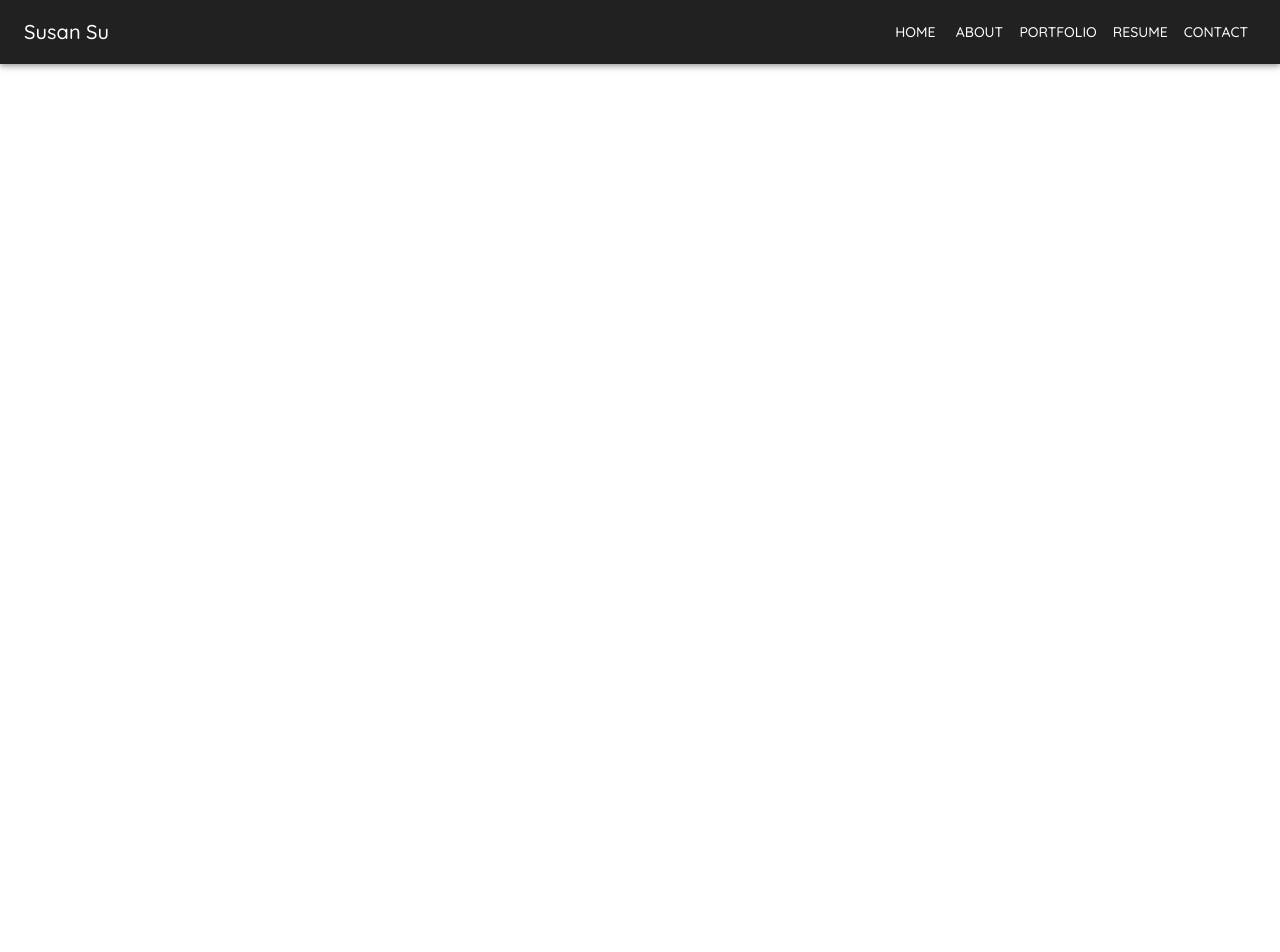
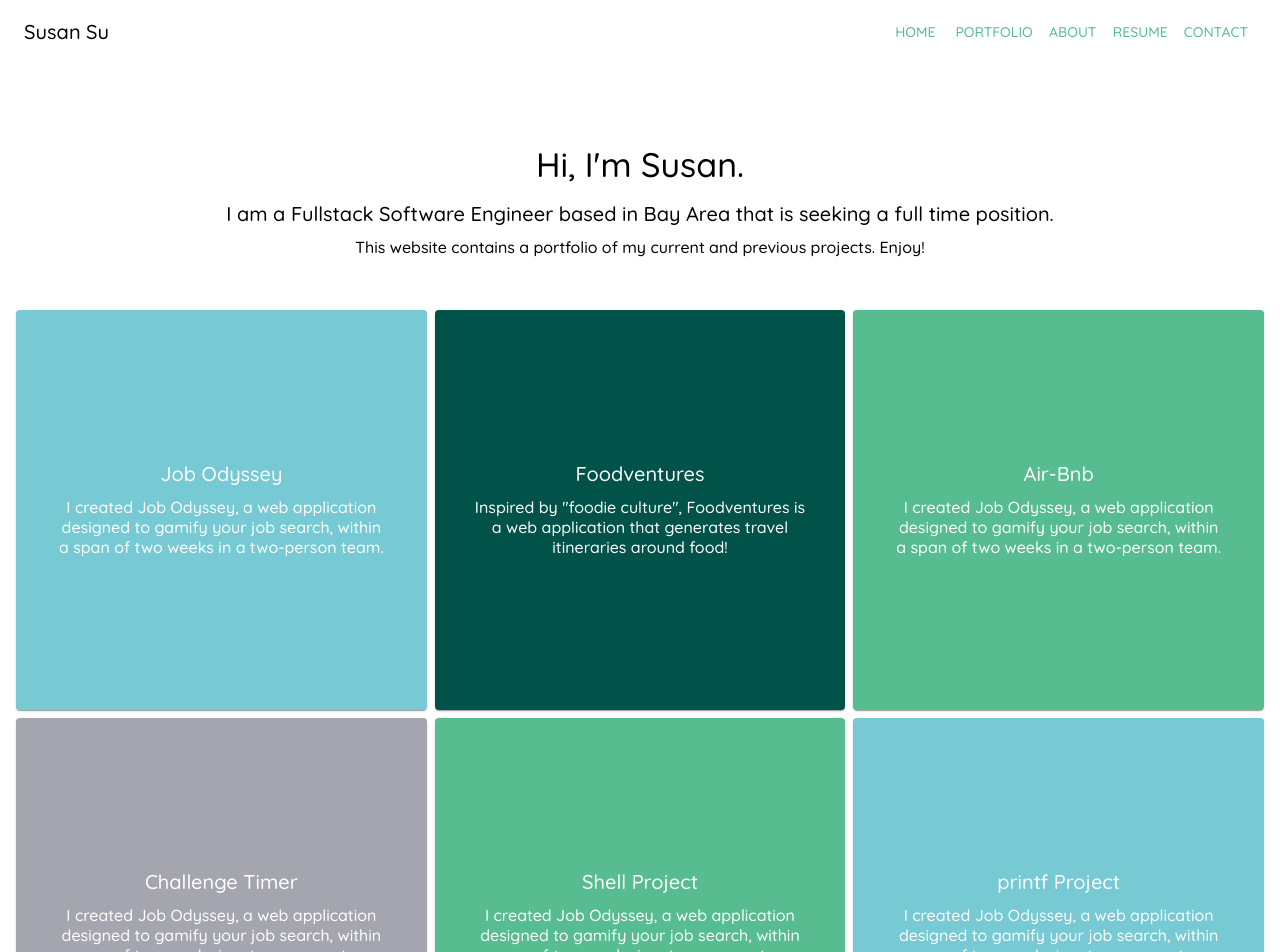
Before and after one commit to suhearsawho/suhearsawho.github.io, a React (Create React App) app: page / in a window 1280 px wide. Shown: the top 952 px of the page. Before the commit the page ends 800 px from the top, so only its background shows below. Built offline with nearby package versions, Linux system fonts and the light colour scheme.

Commit message:
More additions to the portfolio

```diff
--- a/package.json
+++ b/package.json
@@ -8,7 +8,10 @@
     "react": "^16.8.6",
     "react-dom": "^16.8.6",
     "react-icons": "^3.7.0",
-    "react-scripts": "3.0.1"
+    "react-router-dom": "^5.0.1",
+    "react-router-hash-link": "^1.2.1",
+    "react-scripts": "3.0.1",
+    "react-transition-group": "^4.1.1"
   },
   "scripts": {
     "start": "react-scripts start",
--- a/src/App.js
+++ b/src/App.js
@@ -1,23 +1,23 @@
 import React from 'react';
+import { BrowserRouter as Router, Route } from 'react-router-dom';
+import { HashLink as Link } from 'react-router-hash-link';
 import { createMuiTheme } from '@material-ui/core/styles';
 import { ThemeProvider } from '@material-ui/styles';
 import MyAppBar from './components/MyAppBar';
+import Home from './components/Home';
+import Portfolio from './components/Portfolio';
 import './App.css';
 
 const theme = createMuiTheme({
   palette: {
     primary: {
-      light: "#484848",
-      main: "#212121",
-      dark: "#000000",
-      contrastText: "#ffffff",
+      main: "#57bc90",
     },
     secondary: {
-      light: "#b4ffff",
-      main: "#80deea",
-      dark: "#4bacb8",
-      contrastText: "#000000",
+      main: "#77c9d4",
     },
+    third: "#015249",
+    fourth: "#a5a5af",
   },
   typography: {
     fontFamily: "'Quicksand', sans-serif",
@@ -26,11 +26,15 @@ const theme = createMuiTheme({
 
 function App() {
   return (
-    <ThemeProvider theme={theme}>
-      <div className="App">
-        <MyAppBar />
-      </div>
-    </ThemeProvider>
+    <Router>
+      <ThemeProvider theme={theme}>
+        <div className="App">
+          <MyAppBar />
+          <Home />
+          <Portfolio />
+        </div>
+      </ThemeProvider>
+    </Router>
   );
 }
 
--- /dev/null
+++ b/src/components/Home.js
@@ -0,0 +1,50 @@
+import React from 'react';
+import { makeStyles } from '@material-ui/core/styles';
+import Grid from '@material-ui/core/Grid';
+import Typography from '@material-ui/core/Typography';
+
+const mdUp = '30rem';
+const mdDown = '15rem';
+const useStyles = makeStyles(theme => ({
+  root: {
+    flexGrow: 1,
+    margin: '1rem',
+    paddingTop: '4rem',
+  },
+  image: {
+    [theme.breakpoints.up('md')]: {
+      height: mdUp,
+    },
+    height: mdDown,
+  },
+  info: {
+    display: 'flex',
+    justifyContent: 'center',
+    flexDirection: 'column',
+    textAlign: 'center',
+  },
+}));
+
+export default function Home() {
+  const classes = useStyles();
+
+  return (
+    <div className={classes.root}>
+      <Grid container spacing={2}>
+        <Grid item xs={12} className={classes.info}>
+          <Typography variant="h4" gutterBottom>
+            Hi, I'm Susan.
+          </Typography>
+          <Typography variant="h6" gutterBottom>
+            I am a Fullstack Software Engineer based in Bay Area
+            that is seeking a full time position.
+          </Typography>
+          <Typography variant="p" gutterBottom>
+            This website contains a portfolio of my current and previous projects.
+            Enjoy!
+          </Typography>
+        </Grid>
+      </Grid>
+    </div>
+  )
+}
--- a/src/components/MenuDrawer.js
+++ b/src/components/MenuDrawer.js
@@ -32,7 +32,7 @@ export default function MenuDrawer(props) {
       <div className={classes.toolbar} />
       <Divider />
       <List>
-        {['Home', 'About', 'Portfolio', 'Resume', 'Contact'].map((text, index) => (
+        {['Home', 'Portfolio', 'About', 'Resume', 'Contact'].map((text, index) => (
           <ListItem button key={text}>
             <ListItemText primary={text} />
           </ListItem>
--- a/src/components/MyAppBar.js
+++ b/src/components/MyAppBar.js
@@ -1,4 +1,5 @@
 import React from 'react';
+import { HashLink as Link } from 'react-router-hash-link';
 import { makeStyles } from '@material-ui/core/styles';
 import AppBar from '@material-ui/core/AppBar';
 import Toolbar from '@material-ui/core/Toolbar';
@@ -15,10 +16,21 @@ const useStyles = makeStyles(theme => ({
   title: {
     flexGrow: 1,
     textAlign: 'left',
+    color: 'black',
   },
   sectionMobile: {
     display: 'flex',
-  }
+  },
+  color: {
+    //backgroundImage: "linear-gradient(#ff5f6d, #ffc371)",
+    backgroundImage: "linear-gradient(#46844b, #75b477)",
+    color: theme.palette.primary.contrastText,
+  },
+  noColor: {
+    backgroundColor: "rgba(255, 255, 255, 1)",
+    boxShadow: "none",
+    color: theme.palette.primary.main,
+  },
 }));
 
 export default function MyAppBar() {
@@ -26,15 +38,15 @@ export default function MyAppBar() {
 
   return (
     <div className={classes.root}>
-      <AppBar position='static'>
+      <AppBar position='static' className={classes.noColor}>
         <Toolbar>
           <Typography variant="h6" className={classes.title}>
             Susan Su
           </Typography>
           <Hidden xsDown>
             <Button color="inherit">Home</Button>
+            <Button color="inherit">Portfolio</Button>
             <Button color="inherit">About</Button>
-            <Button color="inherit">Portfolio</Button>
             <Button color="inherit">Resume</Button>
             <Button color="inherit">Contact</Button>
           </Hidden>
--- /dev/null
+++ b/src/components/Portfolio.js
@@ -0,0 +1,154 @@
+import React from 'react';
+import { makeStyles } from '@material-ui/core/styles';
+import Grid from '@material-ui/core/Grid';
+import Paper from '@material-ui/core/Paper';
+import Typography from '@material-ui/core/Typography';
+import { CSSTransition } from 'react-transition-group';
+
+const height = '20rem';
+const useStyles = makeStyles(theme => ({
+  root: {
+    [theme.breakpoints.up('sm')]: {
+      margin: '1rem',
+    },
+    margin: '1rem',
+    paddingTop: '2rem',
+  },
+  one: {
+    backgroundColor: theme.palette.secondary.main,
+    color: 'white',
+    padding: theme.spacing(5),
+    height: height,
+    display: 'flex',
+    flexDirection: 'column',
+    justifyContent: 'center',
+  },
+  two: {
+    backgroundColor: theme.palette.third,
+    color: 'white',
+    padding: theme.spacing(5),
+    height: height,
+    display: 'flex',
+    flexDirection: 'column',
+    justifyContent: 'center',
+  },
+  three: {
+    backgroundColor: theme.palette.primary.main,
+    color: 'white',
+    padding: theme.spacing(5),
+    height: height,
+    display: 'flex',
+    flexDirection: 'column',
+    justifyContent: 'center',
+  },
+  four: {
+    backgroundColor: theme.palette.fourth,
+    color: 'white',
+    padding: theme.spacing(5),
+    height: height,
+    display: 'flex',
+    flexDirection: 'column',
+    justifyContent: 'center',
+  },
+}));
+
+export default function Portfolio() {
+  const classes = useStyles();
+
+  return (
+    <div className={classes.root}>
+      <Grid container spacing={1}>
+        <Grid item xs={12} sm={6} md={4}>
+          <Paper
+            classes={{
+              root: classes.one,
+            }}
+          >
+            <Typography variant="h6" gutterBottom>
+              Job Odyssey
+            </Typography>
+            <Typography variant="p" gutterBottom>
+              I created Job Odyssey, a web application designed to gamify your job search,
+              within a span of two weeks in a two-person team.
+            </Typography>
+          </Paper>
+        </Grid>
+        <Grid item xs={12} sm={6} md={4}>
+          <Paper
+            classes={{
+              root: classes.two,
+            }}
+          >
+            <Typography variant="h6" gutterBottom>
+              Foodventures
+            </Typography>
+            <Typography variant="p" gutterBottom>
+              Inspired by "foodie culture", Foodventures is a web application that
+              generates travel itineraries around food!
+            </Typography>
+          </Paper>
+        </Grid>
+        <Grid item xs={12} sm={6} md={4}>
+          <Paper
+            classes={{
+              root: classes.three,
+            }}
+          >
+            <Typography variant="h6" gutterBottom>
+              Air-Bnb
+            </Typography>
+            <Typography variant="p" gutterBottom>
+              I created Job Odyssey, a web application designed to gamify your job search,
+              within a span of two weeks in a two-person team.
+            </Typography>
+          </Paper>
+        </Grid>
+        <Grid item xs={12} sm={6} md={4}>
+          <Paper
+            classes={{
+              root: classes.four,
+            }}
+          >
+            <Typography variant="h6" gutterBottom>
+              Challenge Timer
+            </Typography>
+            <Typography variant="p" gutterBottom>
+              I created Job Odyssey, a web application designed to gamify your job search,
+              within a span of two weeks in a two-person team.
+            </Typography>
+          </Paper>
+        </Grid>
+        <Grid item xs={12} sm={6} md={4}>
+          <Paper
+            classes={{
+              root: classes.three,
+            }}
+          >
+            <Typography variant="h6" gutterBottom>
+              Shell Project
+            </Typography>
+            <Typography variant="p" gutterBottom>
+              I created Job Odyssey, a web application designed to gamify your job search,
+              within a span of two weeks in a two-person team.
+            </Typography>
+          </Paper>
+        </Grid>
+        <Grid item xs={12} sm={6} md={4}>
+          <Paper
+            classes={{
+              root: classes.one,
+            }}
+          >
+            <Typography variant="h6" gutterBottom>
+              printf Project
+            </Typography>
+            <Typography variant="p" gutterBottom>
+              I created Job Odyssey, a web application designed to gamify your job search,
+              within a span of two weeks in a two-person team.
+            </Typography>
+          </Paper>
+        </Grid>
+      </Grid>
+    </div>
+  );
+}
--- a/src/index.css
+++ b/src/index.css
@@ -1,7 +1,7 @@
 body {
   margin: 0;
   font-family: 'Quicksand', sans-serif;
-  font-weight: 300;
+  font-weight: 400;
   -webkit-font-smoothing: antialiased;
   -moz-osx-font-smoothing: grayscale;
 }
```
